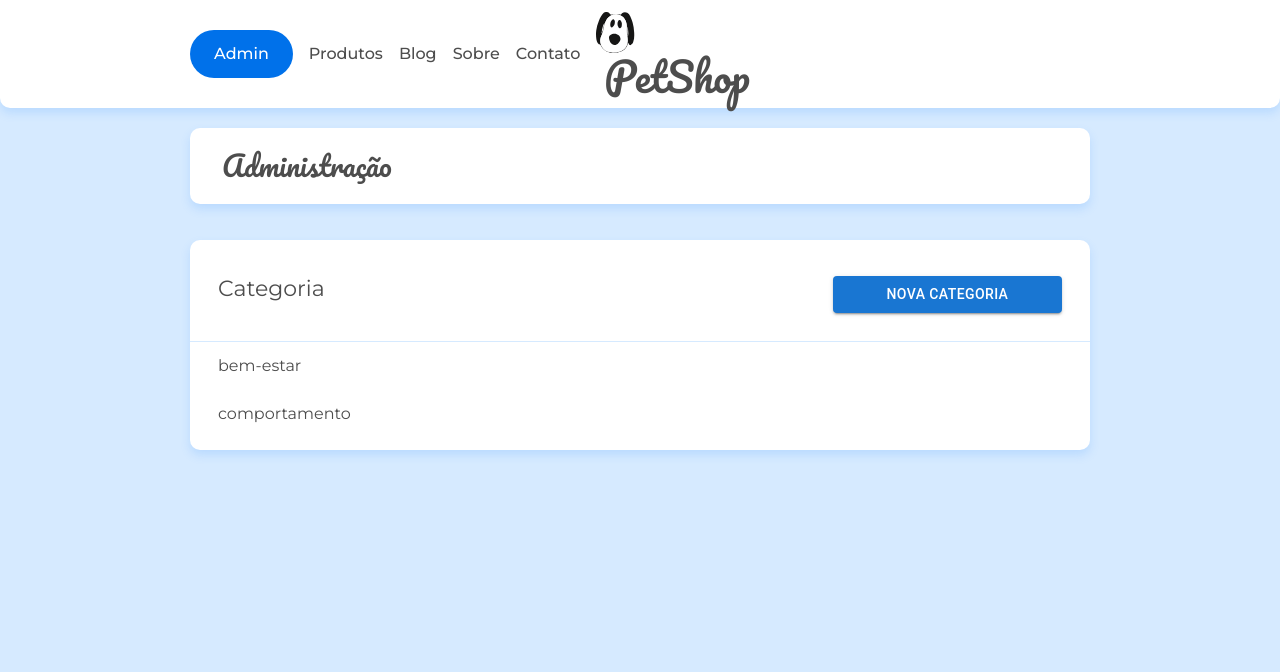
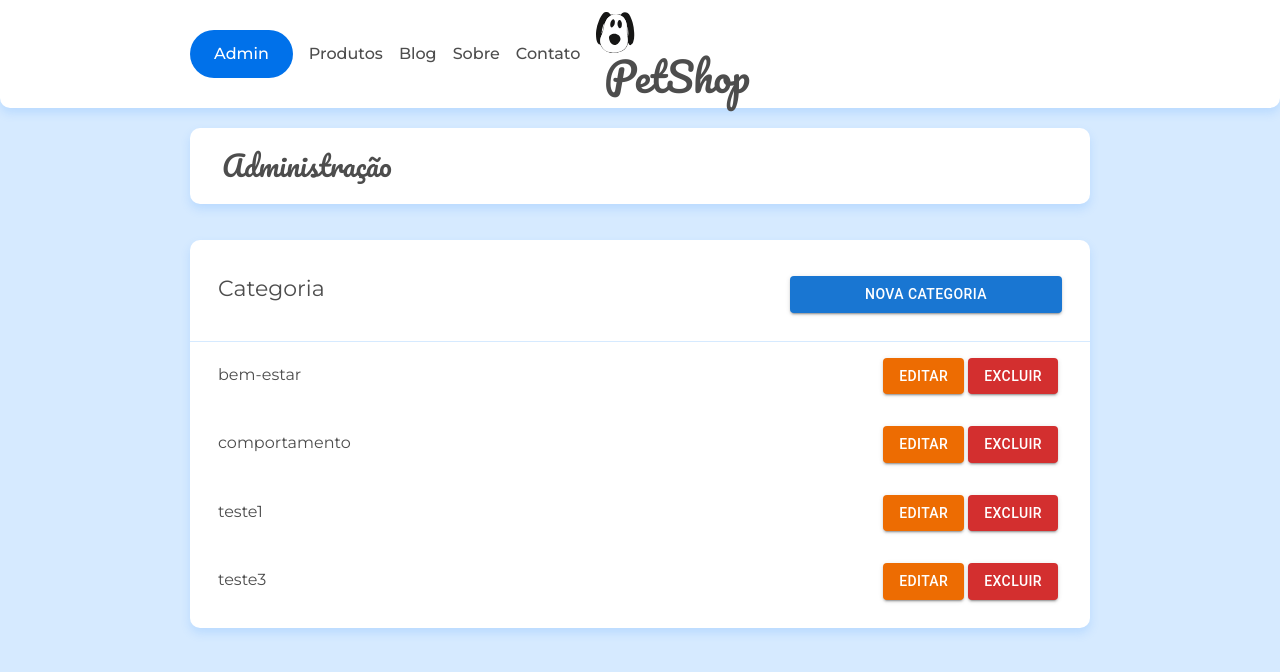
Before and after one commit to paulowh/petshop-react, a React (Create React App) app: page /admin in a window 1280 px wide. Shown: the top 672 px of the page. Built offline with nearby package versions, Linux system fonts and the light colour scheme; data requests are answered from the project's data file.

Commit message:
criando tela cadastro de novas categorias

```diff
--- a/db.json
+++ b/db.json
@@ -3,12 +3,28 @@
     {
       "id": "bem-estar",
       "nome": "bem-estar",
-      "subcategorias": ["higiene", "saude"]
+      "subcategorias": [
+        "higiene",
+        "saude"
+      ]
     },
     {
       "id": "comportamento",
       "nome": "comportamento",
-      "subcategorias": ["treinamento", "educacao"]
+      "subcategorias": [
+        "treinamento",
+        "educacao"
+      ]
+    },
+    {
+      "id": "teste1",
+      "nome": "teste1",
+      "subcategorias": []
+    },
+    {
+      "id": "teste3",
+      "nome": "teste3",
+      "subcategorias": []
     }
   ],
   "posts": [
--- a/src/index.js
+++ b/src/index.js
@@ -12,6 +12,7 @@ import ContatoDetalhes from './paginas/ContatoDetalhes';
 import Post from './paginas/Post';
 import Categoria from './paginas/Categoria';
 import Admin from './paginas/admin/Admin';
+import FormCategoria from './paginas/admin/components/FormCategoria';
 
 
 const router = createBrowserRouter([
@@ -50,6 +51,10 @@ const router = createBrowserRouter([
       }, {
         path: "/admin",
         element: <Admin />
+      },
+      {
+        path: "/admin/NovaCategoria",
+        element: <FormCategoria />
       }
     ]
   }
--- /dev/null
+++ b/src/paginas/admin/components/FormCategoria.jsx
@@ -0,0 +1,71 @@
+import React, { useState } from 'react'
+import { Button, TextField } from '@mui/material'
+import axios from 'axios'
+import { api } from '../../../api/api'
+import { useNavigate } from "react-router-dom";
+
+const FormCategoria = () => {
+    const navigate = useNavigate();
+
+    const [nomeCategoria, setNomeCategoria] = useState('')
+
+    const CadCategoria = (evento) => {
+        evento.preventDefault()
+
+        console.log('Os dados vão para a API? quais: ')
+        console.log(nomeCategoria)
+
+        api.post(`/categorias`, {
+            id: nomeCategoria,
+            nome: nomeCategoria,
+            subcategorias: []
+
+        }).then(() => { //se a requisição der certo
+            alert('Sucesso !')
+            navigate('/admin')
+
+        })
+
+        // axios.post(`http://localhost:5000/categorias`, {
+        //     id: nomeCategoria,
+        //     nome: nomeCategoria,
+        //     subcategorias: []
+
+        // }).then(() => { //se a requisição der certo
+        //     alert('Sucesso !!!')
+        //     window.location.href = '/admin'
+        // })
+    }
+
+    return (
+        <main className="container flex flex--centro">
+            <article className="cartao post">
+                <h2 className="titulo-pagina">Cadastro de Categorias</h2>
+                <br />
+                <form onSubmit={CadCategoria}>
+                    <TextField
+                        value={nomeCategoria}
+                        onChange={evento => setNomeCategoria(evento.target.value)}
+                        id="standard-basic"
+                        label="Categoria"
+                        variant="filled"
+                        fullWidth
+                        required
+                    />
+                    <br />
+                    <Button
+                        type="submit"
+                        variant="contained"
+                        sx={{ marginTop: 1 }}
+                        fullWidth
+                    >
+                        Cadastrar
+                    </Button>
+                </form>
+            </article>
+        </main>
+
+    )
+}
+
+export default FormCategoria
--- a/src/paginas/admin/components/ListaCatAdmin.jsx
+++ b/src/paginas/admin/components/ListaCatAdmin.jsx
@@ -22,7 +22,7 @@ const ListaCatAdmin = () => {
                                     type='submit'
                                     variant='contained'
                                     fullWidth
-                                    sx={{marginTop: 1}}
+                                    sx={{ marginTop: 1 }}
                                 >
                                     Nova Categoria
 
@@ -40,8 +40,29 @@ const ListaCatAdmin = () => {
                                         {categoria.nome}
                                     </Link>
                                 </td>
-                                <td></td>
-                                <td></td>
+                                <td colSpan="2" className="tabela__coluna--m tabela__alinhamento--direita">
+                                    <Link to={`/Admin`}>
+                                        <Button
+                                            type='submit'
+                                            variant='contained'
+                                            color='warning'
+                                            align="right"
+                                        >
+                                            Editar
+                                        </Button>
+                                    </Link>
+                                    <Link to={`/Admin`}>
+                                        <Button
+                                            type='submit'
+                                            variant='contained'
+                                            color='error'
+                                            align='right'
+                                            sx={{ margin: '0 0.25rem'}}
+                                        >
+                                            Excluir
+                                        </Button>
+                                    </Link>
+                                </td>
                             </tr>
                         ))
                     }
```
Also changed, not shown: 1 other file (tests, documents, lock files or other folders).
